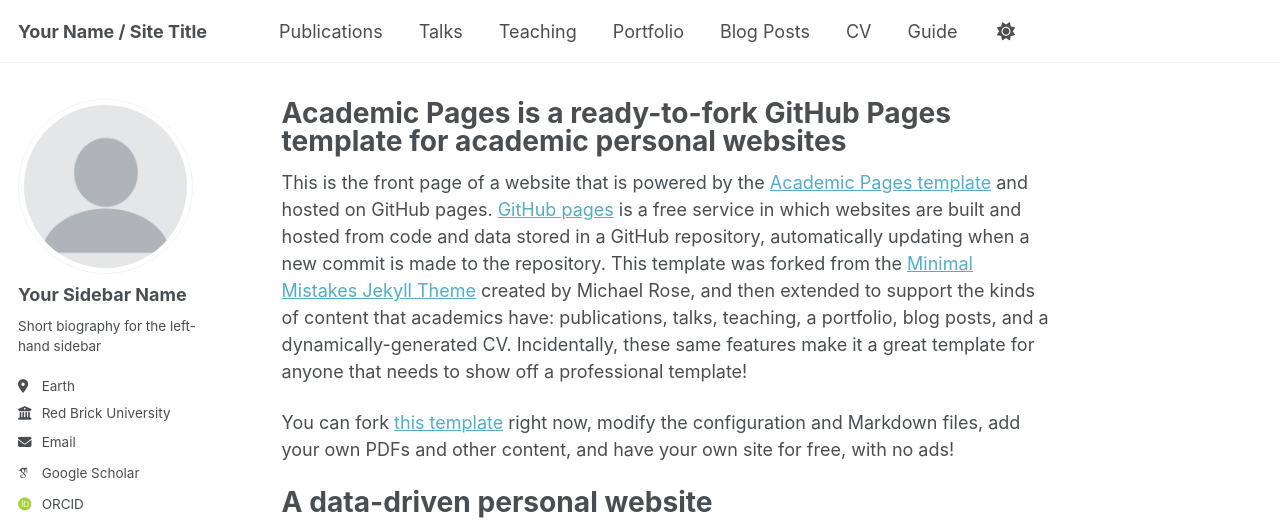
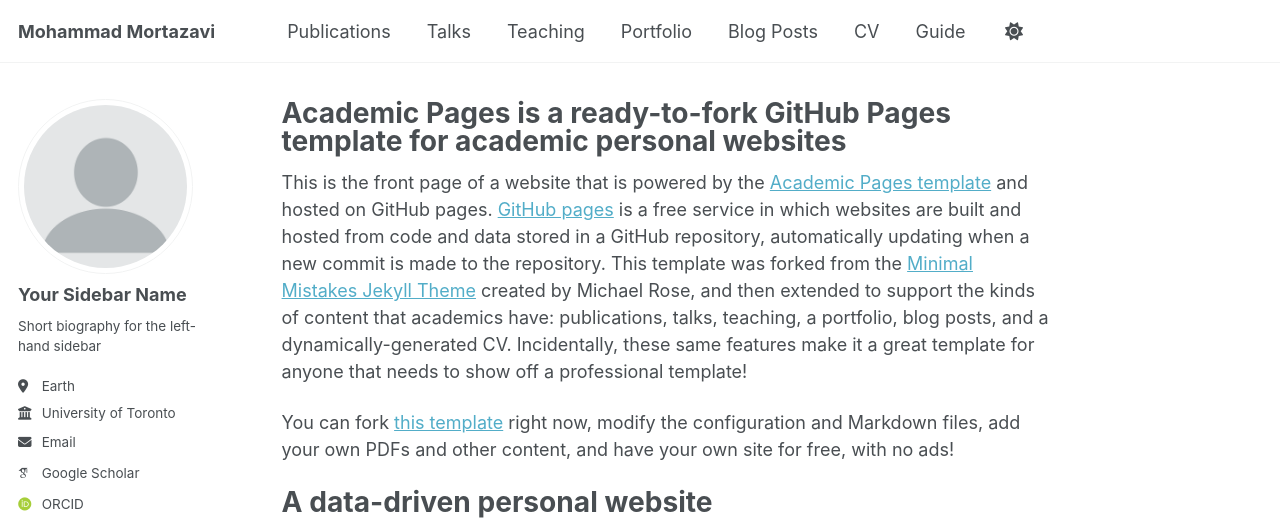
Before and after one commit to mortazawi/mortazawi.github.io, a Jekyll site: the page built from _pages/about.md, in a window 1280 px wide. Shown: the top 520 px of the page. Built offline with Jekyll 4.4.1, drawn with Linux system fonts in a browser that asks for light colours; some web fonts are replaced; a script that is not in the unit is left out.

Commit message:
Update _config.yml

```diff
--- a/_config.yml
+++ b/_config.yml
@@ -9,13 +9,13 @@
 # Basic Site Settings
 locale                   : "en-US"
 site_theme               : "default" # Currently available options are "default", "air"
-title                    : "Your Name / Site Title"
+title                    : "Mohammad Mortazavi"
 title_separator          : "-"
 name                     : &name "Your Name"
 description              : &description "personal description"
-url                      : https://academicpages.github.io # the base hostname & protocol for your site e.g. "https://[your GitHub username].github.io" or if you already have some other page hosted on Github then use "https://[your GitHub username].github.io/[Your Repo Name]"
+url                      : https://mortazawi.github.io # the base hostname & protocol for your site e.g. "https://[your GitHub username].github.io" or if you already have some other page hosted on Github then use "https://[your GitHub username].github.io/[Your Repo Name]"
 baseurl                  : "" # the subpath of your site, e.g. "/blog"
-repository               : "academicpages/academicpages.github.io"
+repository               : "mortazawi/mortazawi.github.io"
 
 # Site Author - The following control what appear as part of the author content on the side bar.
 #               If a field is blank the icon and link will not appear, otherwise it will be shown.
@@ -27,14 +27,14 @@
   pronouns         : # example: "she/her"
   bio              : "Short biography for the left-hand sidebar"
   location         : "Earth"
-  employer         : "Red Brick University"
+  employer         : "University of Toronto"
   uri              : # URL
-  email            : "none@example.org"
+  email            : "mohammad.mortazavi@mail.utoronto.ca"
 
   # Academic websites
   academia         : # URL
   arxiv            : # URL - Update with the correct link to your profile
-  googlescholar    : "https://scholar.google.com/citations?user=PS_CX0AAAAAJ"
+  googlescholar    : "https://scholar.google.com/citations?user=_gmwjY0AAAAJ&hl=en"
   inspire-hep      : # URL
   impactstory      : # URL
   orcid            : "http://orcid.org/yourorcidurl"
```
